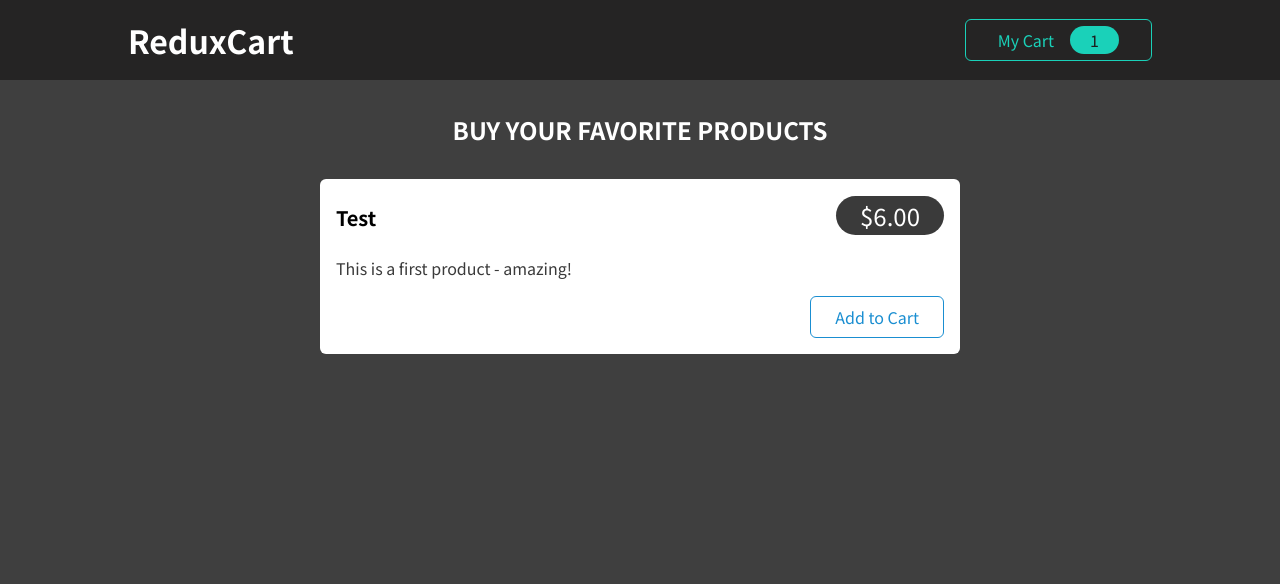
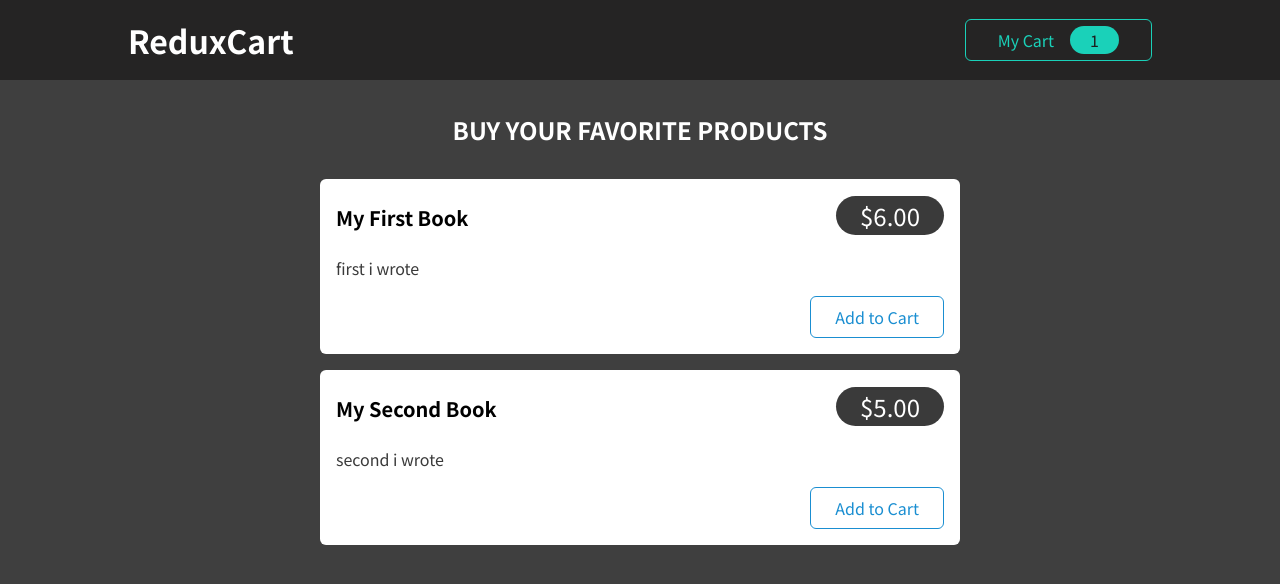
Before and after one commit to SepantaJoshani/Advanced-Redux-Train, a React (Create React App) app: page / in a window 1280 px wide. Shown: the top 584 px of the page. Built offline with nearby package versions, Linux system fonts and the light colour scheme.

Commit message:
add-from-productItem

```diff
--- a/src/components/Shop/ProductItem.js
+++ b/src/components/Shop/ProductItem.js
@@ -1,8 +1,18 @@
+import { useDispatch } from 'react-redux';
 import Card from '../UI/Card';
 import classes from './ProductItem.module.css';
+import { cartActions } from '../../store/cart-slice';
+const ProductItem = (props) => {
 
-const ProductItem = (props) => {
-  const { title, price, description } = props;
+  const dispatch = useDispatch()
+  const { title, price, description,id } = props;
+
+const addToCartHandler = ()=>{
+  dispatch(cartActions.addItemToCart({
+    id,title,price
+
+  }))
+}
 
   return (
     <li className={classes.item}>
@@ -13,7 +23,7 @@
         </header>
         <p>{description}</p>
         <div className={classes.actions}>
-          <button>Add to Cart</button>
+          <button onClick={addToCartHandler}>Add to Cart</button>
         </div>
       </Card>
     </li>
--- a/src/components/Shop/Products.js
+++ b/src/components/Shop/Products.js
@@ -1,16 +1,30 @@
-import ProductItem from './ProductItem';
-import classes from './Products.module.css';
+import ProductItem from "./ProductItem";
+import classes from "./Products.module.css";
+
+const DUMMY_PRODUCTS = [
+  { id: "p1", price: 6, title: "My First Book", description: " first i wrote" },
+  {
+    id: "pw",
+    price: 5,
+    title: "My Second Book",
+    description: " second i wrote",
+  },
+];
 
 const Products = (props) => {
   return (
     <section className={classes.products}>
       <h2>Buy your favorite products</h2>
       <ul>
-        <ProductItem
-          title='Test'
-          price={6}
-          description='This is a first product - amazing!'
-        />
+        {DUMMY_PRODUCTS.map((product) => (
+          <ProductItem
+            key={product.id}
+            id={product.id}
+            title={product.title}
+            price={product.price}
+            description={product.description}
+          />
+        ))}
       </ul>
     </section>
   );
```
